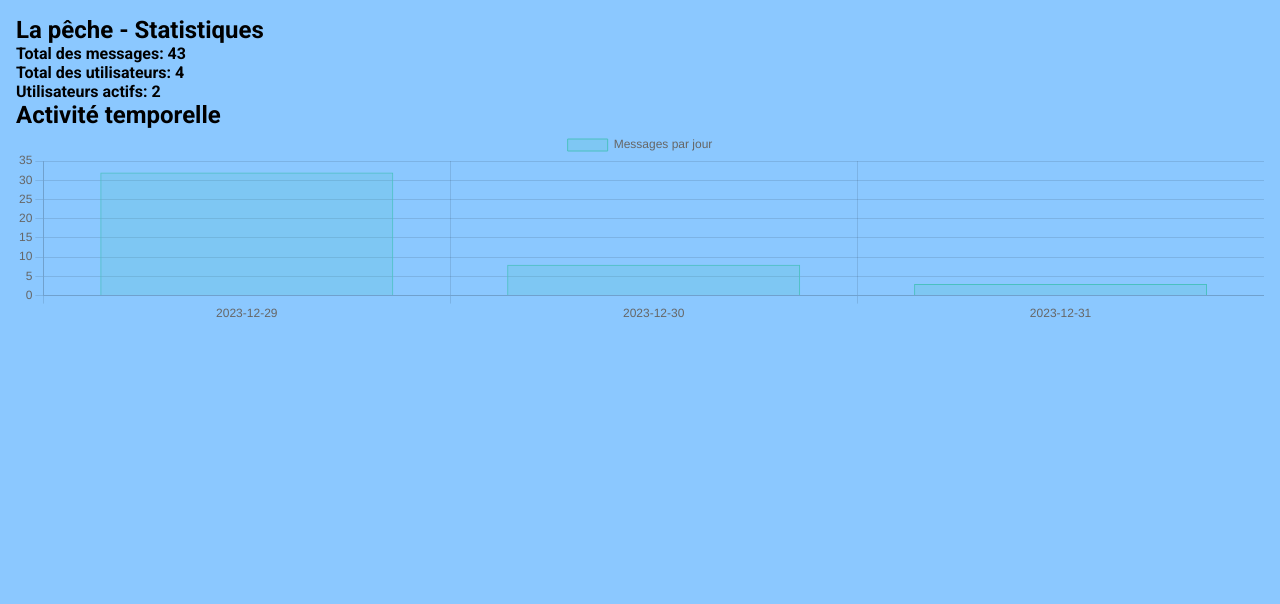
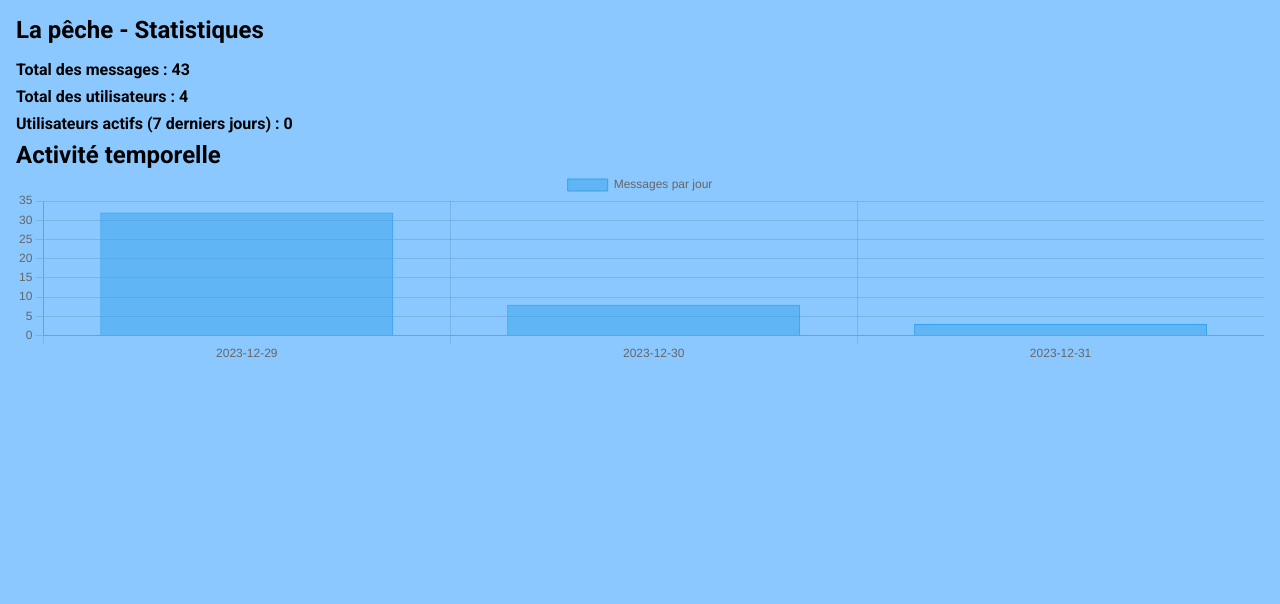
Before and after one commit to Burn3rII/ENSISAGERIE, a Django app: page /rooms/statistics/3/ in a window 1280 px wide. Shown: the part 116-720 px from the top of the page. Run offline with Django 5.2, Linux system fonts and the light colour scheme; a user stored in the database is signed in; data comes from the database, SQL or seed files in the repository.

Commit message:
Changements CSS + modif rapport

```diff
--- a/messagingsite/main/templates/main/help.html
+++ b/messagingsite/main/templates/main/help.html
@@ -8,15 +8,15 @@
     <div id="help-access-section">
         <h2>Accès aux salons</h2>
         <h3>Qui peut avoir accès à un de mes salons ?</h3>
-        <p>Tout le monde s'il est publique, de moment qu'il possède un compte.
+        <p>Tout le monde s'il est publique, du moment qu'il possède un compte.
             Créez un salon privé si vous souhaitez contrôler qui y a accès.</p>
 
         <h3>Dans la section "Demandes d'adhésion au salon" de l'un de mes
             salons apparait la mention "(a été banni)" à côté de l'un des
             utilisateurs. Que cela signifie-t-il ?</h3>
         <p>Si cette mention apparaît, c'est que cet utilisateur a déjà été
-            banni à un moment où un autre de l'un de ce salon et qu'il souhaite
-            y revenir. Faites donc attention avant de l'accepter à nouveau.</p>
+            banni de ce salon et qu'il souhaite y revenir. Faites donc
+            attention avant de l'accepter à nouveau.</p>
     </div>
 
     <div id="help-search-room-section">
--- a/messagingsite/messagingsite/settings.py
+++ b/messagingsite/messagingsite/settings.py
@@ -25,7 +25,7 @@ BASE_DIR = Path(__file__).resolve().parent.parent
 SECRET_KEY = config('SECRET_KEY')
 
 # SECURITY WARNING: don't run with debug turned on in production!
-DEBUG = config('DEBUG', default=False, cast=bool)
+DEBUG = config('DEBUG', default=True, cast=bool)
 
 ALLOWED_HOSTS = config('ALLOWED_HOSTS', default='', cast=Csv())
 
--- a/messagingsite/rooms/static/rooms/css/style.css
+++ b/messagingsite/rooms/static/rooms/css/style.css
@@ -227,6 +227,14 @@
     margin-bottom: 0;
 }
 
+#content-stats h1 {
+    margin-bottom: 1rem;
+}
+
+#content-stats p {
+    margin-bottom: 0.5rem;
+}
+
 @media screen and (min-width:1000px) {
     #user_management_sections {
         display: flex;
--- a/messagingsite/rooms/templates/rooms/room_statistics.html
+++ b/messagingsite/rooms/templates/rooms/room_statistics.html
@@ -4,18 +4,33 @@
 {% block content %}
 <script src="https://cdn.jsdelivr.net/npm/chart.js"></script>
 
+<div id="content-stats">
     <h1>{{ room.name }} - Statistiques</h1>
 
-<p>Total des messages: {{ total_messages }}</p>
-<p>Total des utilisateurs: {{ total_users }}</p>
-<p>Utilisateurs actifs: {{ active_users }}</p>
+    <p>Total des messages : {{ total_messages }}</p>
+    <p>Total des utilisateurs : {{ total_users }}</p>
+    <p>Utilisateurs actifs (7 derniers jours) : {{ active_users }}</p>
 
     <h2>Activité temporelle</h2>
     <canvas id="activityChart"></canvas>
+</div>
 
 <script>
 document.getElementById('activityChart').width = window.innerWidth;
 document.getElementById('activityChart').height = 200;
+
+var theme = localStorage.getItem('theme');
+var backgroundColor, borderColor;
+switch (theme) {
+    case 'dark-theme':
+        backgroundColor = 'rgba(75, 192, 192, 0.2)';
+        borderColor = 'rgba(75, 192, 192, 1)';
+        break;
+    case 'light-theme':
+        backgroundColor = 'rgba(255, 0, 0, 0.2)';
+        borderColor = 'rgba(0, 0, 0, 1)';
+        break;
+}
 
 var ctx = document.getElementById('activityChart').getContext('2d');
 var data = {
@@ -23,8 +38,8 @@
     datasets: [{
         label: 'Messages par jour',
         data: [{% for entry in messages_per_day %}{{ entry.count }},{% endfor %}],
-            backgroundColor: 'rgba(75, 192, 192, 0.2)',
-            borderColor: 'rgba(75, 192, 192, 1)',
+        backgroundColor: backgroundColor,
+        borderColor: borderColor,
         borderWidth: 1
     }]
 };
@@ -42,5 +57,25 @@
 };
 
 var myChart = new Chart(ctx, config);
+
+function updateChartColors() {
+    var theme = localStorage.getItem('theme');
+    var backgroundColor;
+
+    switch (theme) {
+        case 'dark-theme':
+            backgroundColor = 'rgba(75, 192, 192, 0.2)';
+            borderColor = 'rgba(75, 192, 192, 1)';
+            break;
+        case 'light-theme':
+            backgroundColor = 'rgba(255, 0, 0, 0.2)';
+            borderColor = 'rgba(0, 0, 0, 1)';
+            break;
+    }
+
+    myChart.data.datasets[0].backgroundColor = backgroundColor;
+
+    myChart.update();
+}
 </script>
 {% endblock %}
--- a/messagingsite/rooms/views.py
+++ b/messagingsite/rooms/views.py
@@ -10,6 +10,8 @@ from django.shortcuts import render, get_object_or_404
 from django.utils.decorators import method_decorator
 from django.contrib.auth.decorators import login_required
 from django.views.decorators.http import require_GET, require_POST
+from datetime import timedelta
+from django.utils import timezone
 
 from django.contrib.auth.models import User
 from .models import Room, Message, JoinRequest, RoomInvitation
@@ -171,7 +173,10 @@ def statistics(request, room_id):
     total_users = room.users.count()
 
     # Statistiques des utilisateurs
-    active_users = room.users.filter(message__room=room).distinct().count()
+    seven_days_ago = timezone.now() - timedelta(days=7)
+    active_users = room.users.filter(
+        message__room=room,
+        message__publication_date__gte=seven_days_ago).distinct().count()
 
     # Activité temporelle
     messages_per_day = Message.objects.filter(room=room).extra(
--- a/messagingsite/static/script.js
+++ b/messagingsite/static/script.js
@@ -35,5 +35,10 @@ $(document).ready(function() {
                 localStorage.setItem("theme","dark-theme")
                 break;
         }
+        if (typeof window.updateChartColors === 'function') {
+            window.updateChartColors(); // Fonction de la page
+            // room_statistics.html. On ne l'appel que si on est sur la page
+            // (donc si la fonction est définie).
+        }
     });
 });
```
Also changed, not shown: 1 other file. Lines whose indentation alone changed are shown as unchanged.
